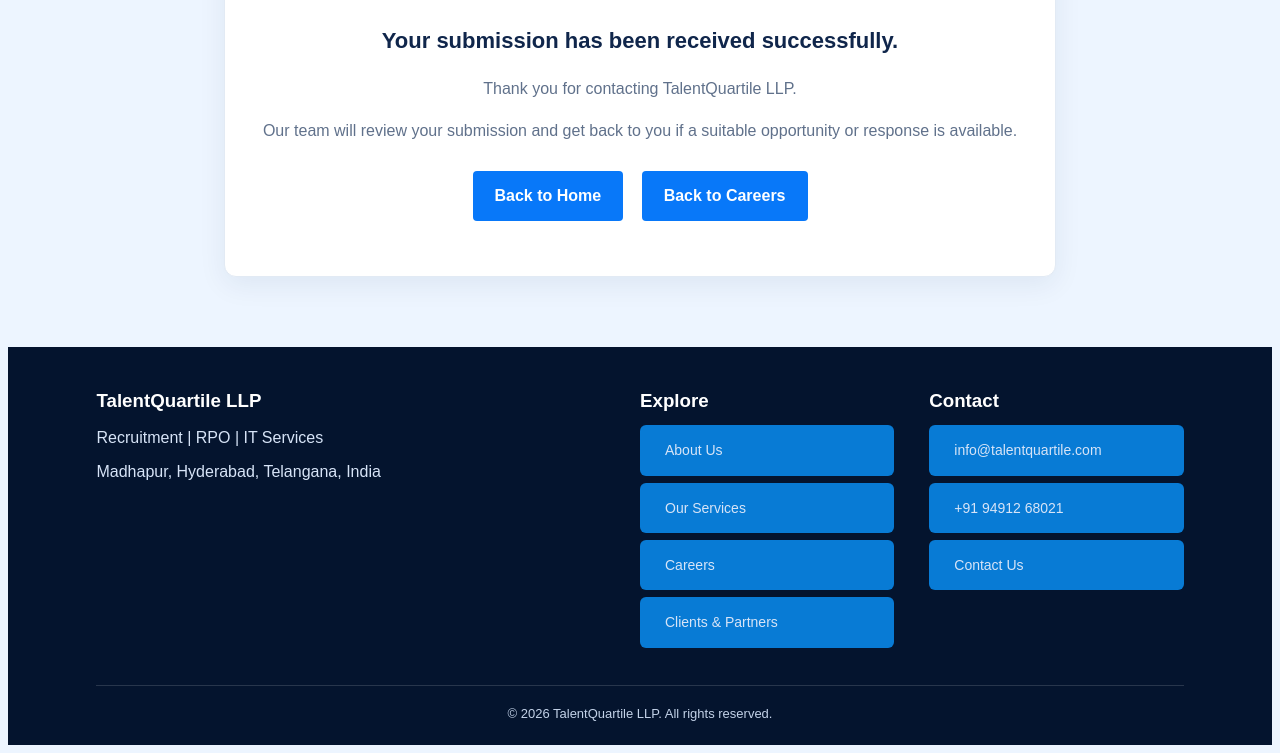
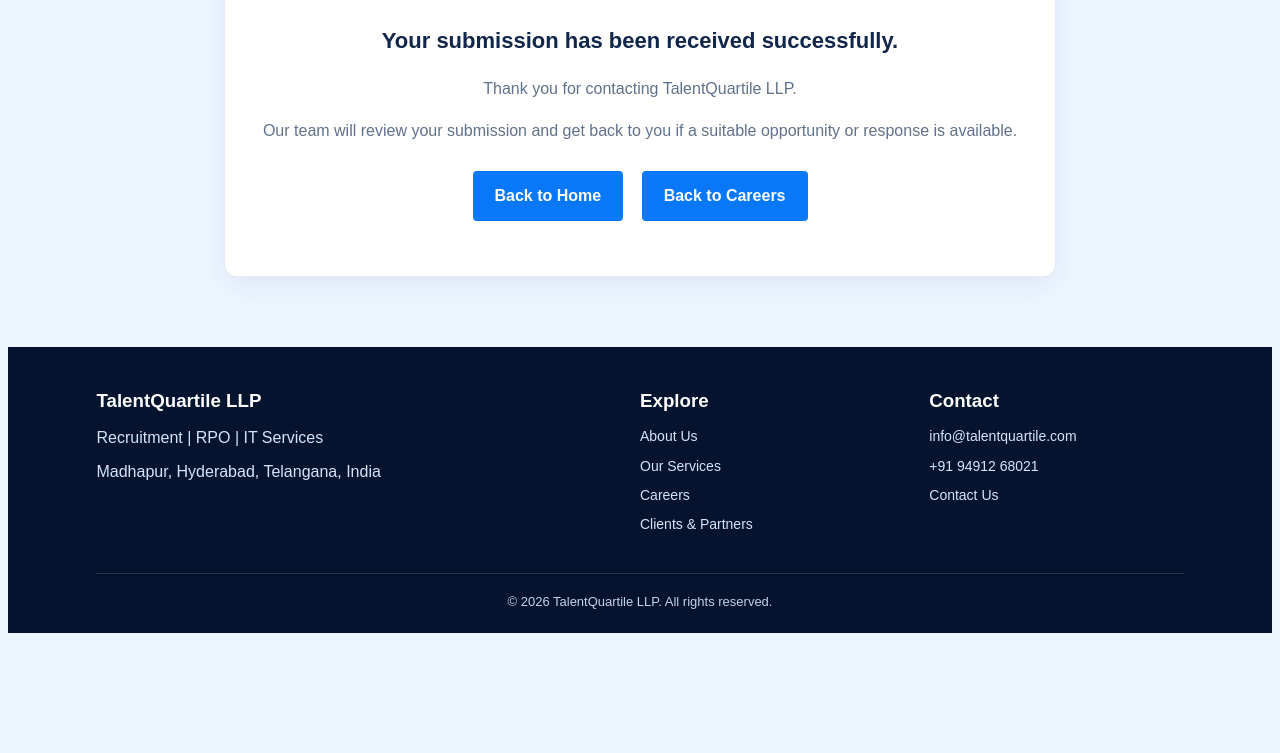
Before and after one commit to anilnaidu1425/talentquartile--Website, a plain HTML site: page thank-you.html in a window 1280 px wide. Shown: the part 380-1133 px from the top of the page. After the commit the page ends 1021 px from the top, so only its background shows below. Drawn offline with Linux system fonts and the light colour scheme.

Commit message:
Fix Thank You page header and footer styling

```diff
--- a/thank-you.html
+++ b/thank-you.html
@@ -21,15 +21,7 @@
   padding: 45px 25px;
   border-radius: 12px;
 }
-a {
-  display: inline-block;
-  margin-top: 20px;
-  background: #087bd5;
-  color: white;
-  padding: 14px 25px;
-  border-radius: 6px;
-  text-decoration: none;
-}
+/* Link styling is scoped to .box a below so the shared header and footer links stay unstyled. */
 
 /* Shared footer — matches the Home page master exactly */
 footer{background:#04142e;color:#d7e4f7;padding:42px 7% 20px;text-align:left;font-size:16px}
```
